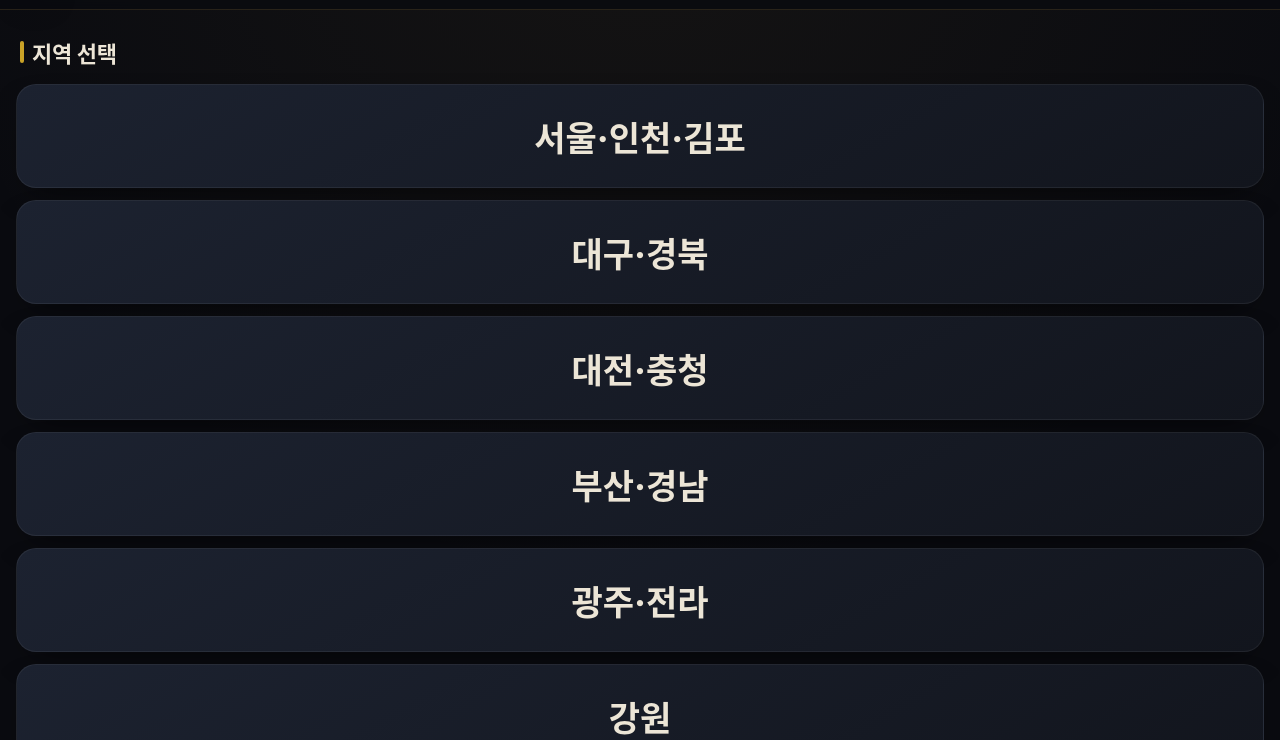
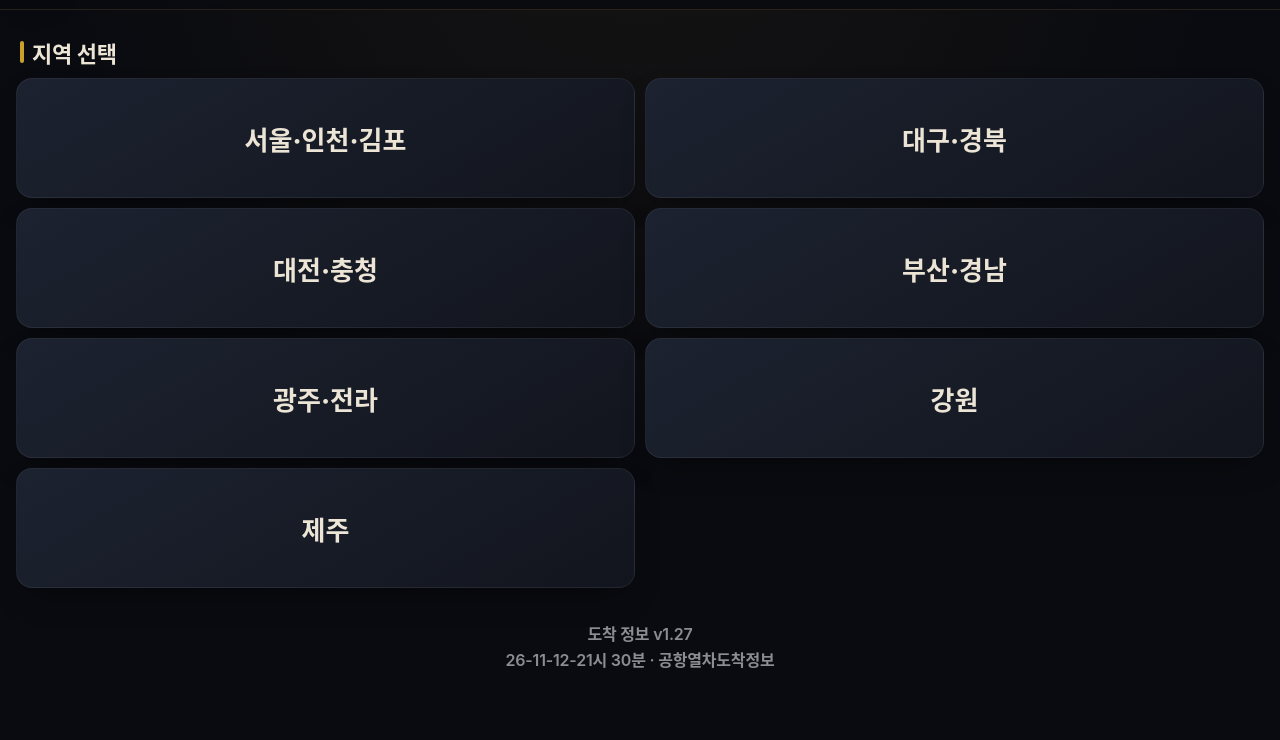
Before and after one commit to as01045686787-hub/aladdin-taxi, a plain HTML site: page arrivals/index.html in a window 1280 px wide. Both pictures are taken after a click on the button "공항". Shown: the part 60-800 px from the top of the page. Drawn offline with Linux system fonts and the light colour scheme; a web font is replaced by a local one.

Commit message:
Add files via upload

```diff
--- a/arrivals/index.html
+++ b/arrivals/index.html
@@ -1,5 +1,5 @@
 <!DOCTYPE html>
-<!-- 알라딘 택시 도착 정보 | v1.25 · 26-11-02-11시 58분 · 공항열차도착정보 | 인천·김포 실데이터 연결, 국내선·국제선 분리, 크루즈 입출항(부산·인천) -->
+<!-- 알라딘 택시 도착 정보 | v1.27 · 26-11-12-21시 30분 · 공항열차도착정보 | 지역 선택 화면 한 페이지(2열), 서울역 열차: 부산 + 광주·전라 구간 | 이전 v1.26 · 26-11-12-21시 20분 · 서울역 열차 광주·전라 구간 추가 -->
 <html lang="ko">
 <head>
 <meta charset="UTF-8">
@@ -85,6 +85,12 @@
   .card.big { min-height: 150px; font-size: 40px; }
   .card .ico { font-size: 56px; line-height: 1; }
   .card .ico-img { height: 64px; width: auto; max-width: 70%; display: block; }
+
+  /* v1.27: 지역 선택 화면은 한 페이지에 모두 보이게 (2열, 화면 높이에 맞춤) */
+  #s-regions { padding-bottom: 12px; }
+  #s-regions .section-title { margin-bottom: 10px; }
+  #regions-list { display: grid; grid-template-columns: 1fr 1fr; gap: 10px; height: calc(100vh - 290px); height: calc(100dvh - 290px); min-height: 320px; }
+  #regions-list .card { margin: 0; min-height: 0; height: 100%; font-size: 26px; border-radius: 16px; }
 
   .place {
     font-family: 'Noto Serif KR', "Noto Serif CJK KR", serif; font-weight: 700;
@@ -191,7 +197,7 @@
   <div class="refresh-wrap"><button class="refresh" data-act="refresh">새로고침</button></div>
 </section>
 
-<footer>도착 정보 v1.25<br>26-11-02-11시 58분 · 공항열차도착정보</footer>
+<footer>도착 정보 v1.27<br>26-11-12-21시 30분 · 공항열차도착정보</footer>
 
 <script>
 /* ===== 지역 묶음 ===== */
@@ -371,9 +377,9 @@ async function renderResult() {
         // 서울·부산: 경부선 정차역 출발 열차 + 그 밖의 역은 KTX·SRT만 / 그 밖의 역 카드: KTX·SRT만, 시간순 혼합
         const ROUTE = ["서울", "광명", "천안아산", "오송", "대전", "김천", "서대구", "동대구", "경주", "신경주", "울산", "부산", "수서", "동탄", "평택지제", "구포", "물금", "밀양"];
         const normStn = n => String(n || "").replace(/\(.*?\)/g, "").replace(/역$/, "").trim();
-        // 열차는 서울 ↔ 부산 구간만 (출발·도착 중 한쪽이 서울권, 다른 쪽이 부산권)
+        // 열차는 서울 ↔ 부산·광주·전라 구간만 (출발·도착 중 한쪽이 서울권, 다른 쪽이 부산권 또는 광주·전라권)
         const SEOUL_SET = ["서울", "용산", "청량리", "수서", "광명"];
-        const BUSAN_SET = ["부산", "부전", "구포"];
+        const BUSAN_SET = ["부산", "부전", "구포", "광주송정", "익산", "전주", "목포", "정읍", "순천", "여수엑스포"];
         const seoulBusan = r => {
           const f = normStn(r.from), t = normStn(r.to);
           return (SEOUL_SET.includes(f) && BUSAN_SET.includes(t)) || (BUSAN_SET.includes(f) && SEOUL_SET.includes(t));
@@ -493,6 +499,6 @@ history.replaceState(rootState, "");
 show(rootState);
 </script>
 
-<!-- 방: 공항열차도착정보 · v1.25 · 26-11-02-11시 58분 -->
+<!-- 방: 공항열차도착정보 · v1.27 · 26-11-12-21시 30분 -->
 </body>
 </html>
```
